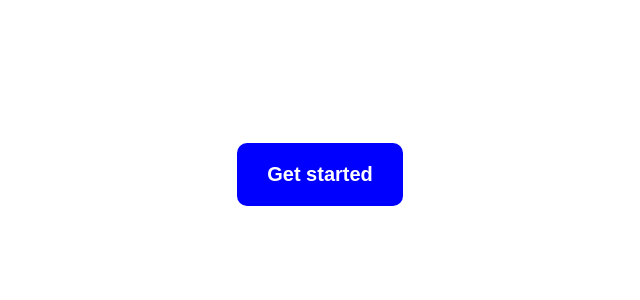
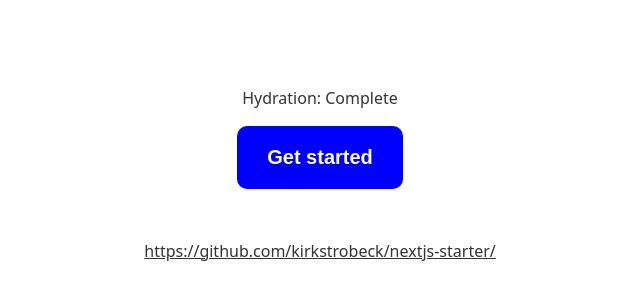
Before and after one commit to kirkstrobeck/nextjs-starter, a Next.js app: page / in a window 1280 px wide. Shown: the part 226-526 px from the top of the page, without its empty margins (320-960 px from the left). Built offline with nearby package versions, Linux system fonts and the light colour scheme.

Commit message:
progress

```diff
--- a/pages/index.tsx
+++ b/pages/index.tsx
@@ -1,6 +1,7 @@
 import BaseFrame from 'root/src/components/base-frame';
 
 import Button from 'root/src/components/button';
+import HydrationStatus from 'root/src/components/hydration-status';
 
 const Base = () => (
   <BaseFrame>
@@ -15,11 +16,21 @@ const Base = () => (
       }}
     >
       <div>
+        <HydrationStatus />
         <Button
           onClick={() => {
             window.alert('Build something awesome 🚀');
           }}
         />
+        <p
+          css={{
+            marginTop: 50,
+          }}
+        >
+          <a href="https://github.com/kirkstrobeck/nextjs-starter/">
+            https://github.com/kirkstrobeck/nextjs-starter/
+          </a>
+        </p>
       </div>
     </section>
   </BaseFrame>
--- /dev/null
+++ b/src/components/hydration-status/index.tsx
@@ -0,0 +1,13 @@
+import { useEffect, useState } from 'react';
+
+const Base = () => {
+  const [isHydrated, setIsHydrated] = useState<boolean>();
+
+  useEffect(() => {
+    setIsHydrated(true);
+  }, []);
+
+  return <p>Hydration: {isHydrated ? 'Complete' : 'Pending'}</p>;
+};
+
+export default Base;
```
Also changed, not shown: src/components/button/index.tsx (+6 -4 lines).
